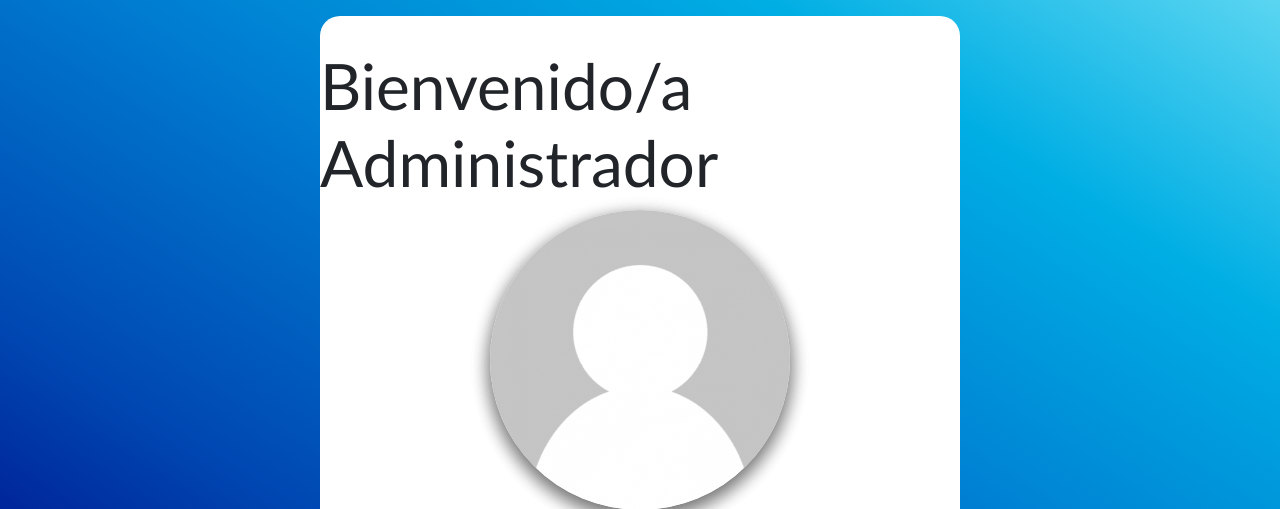
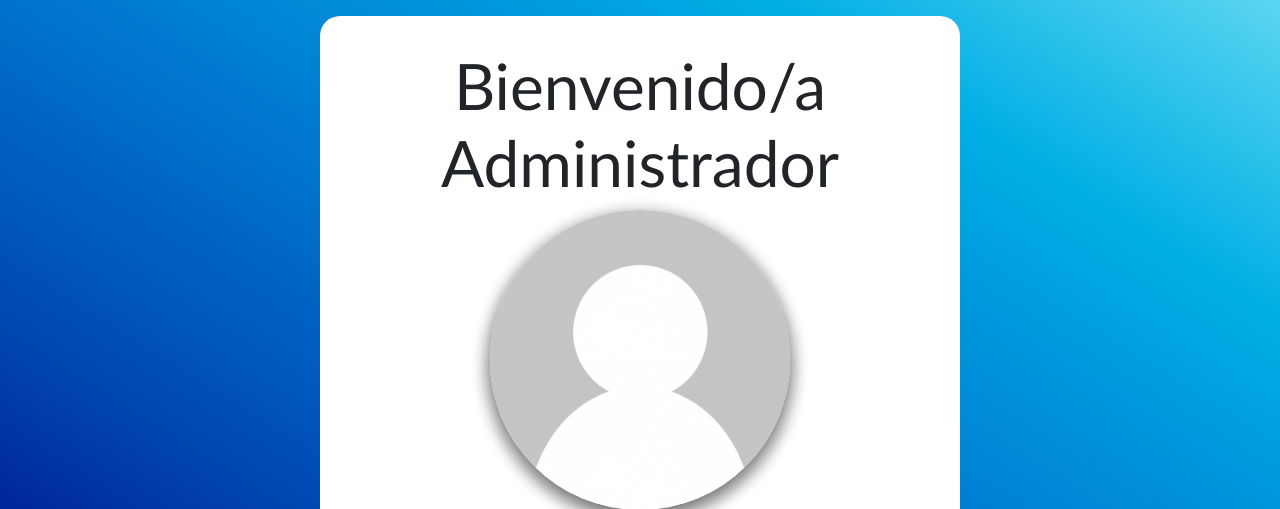
Before and after one commit to KattyGZC/RPP, a Django app: page / in a window 1280 px wide. Shown: the part 79-588 px from the top of the page. Run offline with Django 3.2, Linux system fonts and the light colour scheme; a user stored in the database is signed in; data comes from the database, SQL or seed files in the repository; both versions use the stored data as it was after the commit; some libraries are stand-ins or nearby versions.

Commit message:
Arreglos

```diff
--- a/polls/templates/index.html
+++ b/polls/templates/index.html
@@ -27,7 +27,9 @@
             style="background-color: #ffffff; padding-bottom: 1em; margin-top: 1em; border-radius: 20px;">
             <div class="row justify-content-center">
                 <h1
-                    style="padding-top: 0.5em; font-size: 4em; font-family: 'Gill Sans', 'Gill Sans MT', Calibri, 'Trebuchet MS', sans-serif;">
+                    style="padding-top: 0.5em; font-size: 4em;
+                    font-family: 'Gill Sans', 'Gill Sans MT', Calibri, 'Trebuchet MS', sans-serif;
+                    text-align: center;">
                     {% if user.username == 'admin' %}
                     Bienvenido/a Administrador
                     {% else %}
```
Also changed, not shown: db.sqlite3, polls/static/images/rpp_logo.svg.
